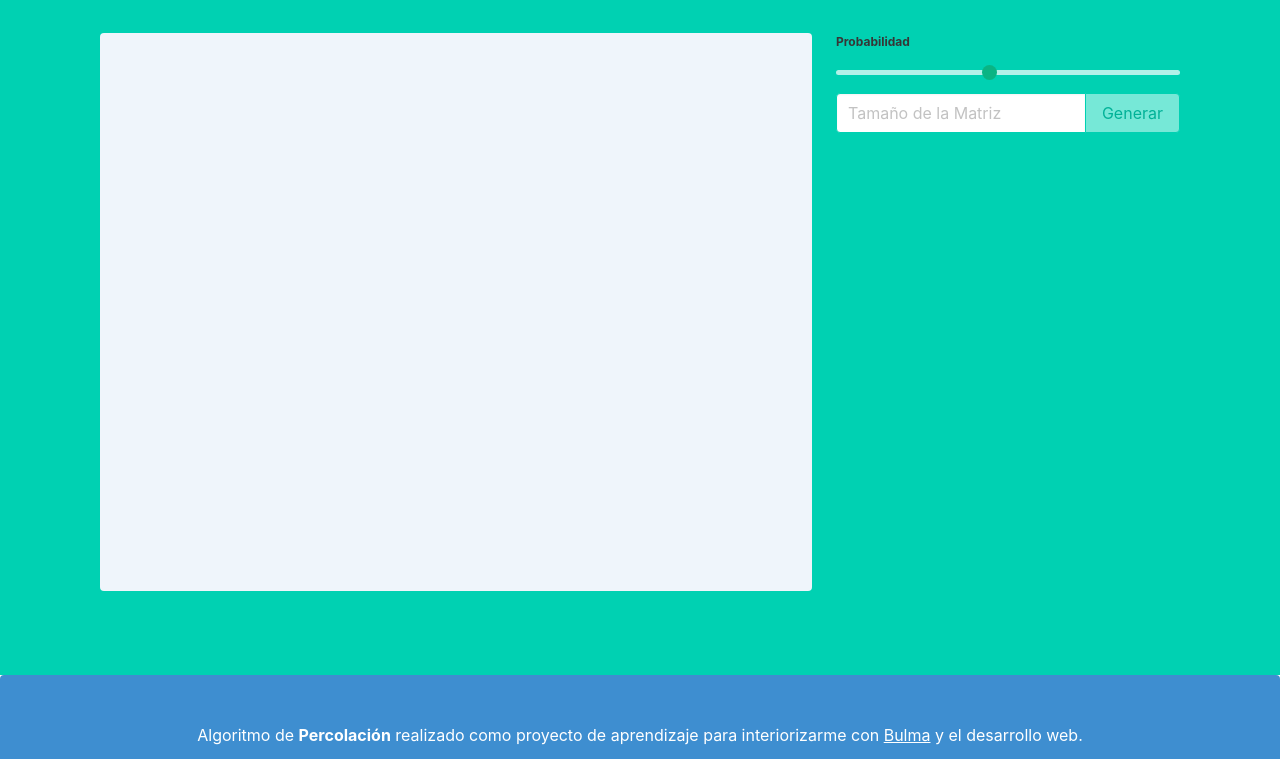
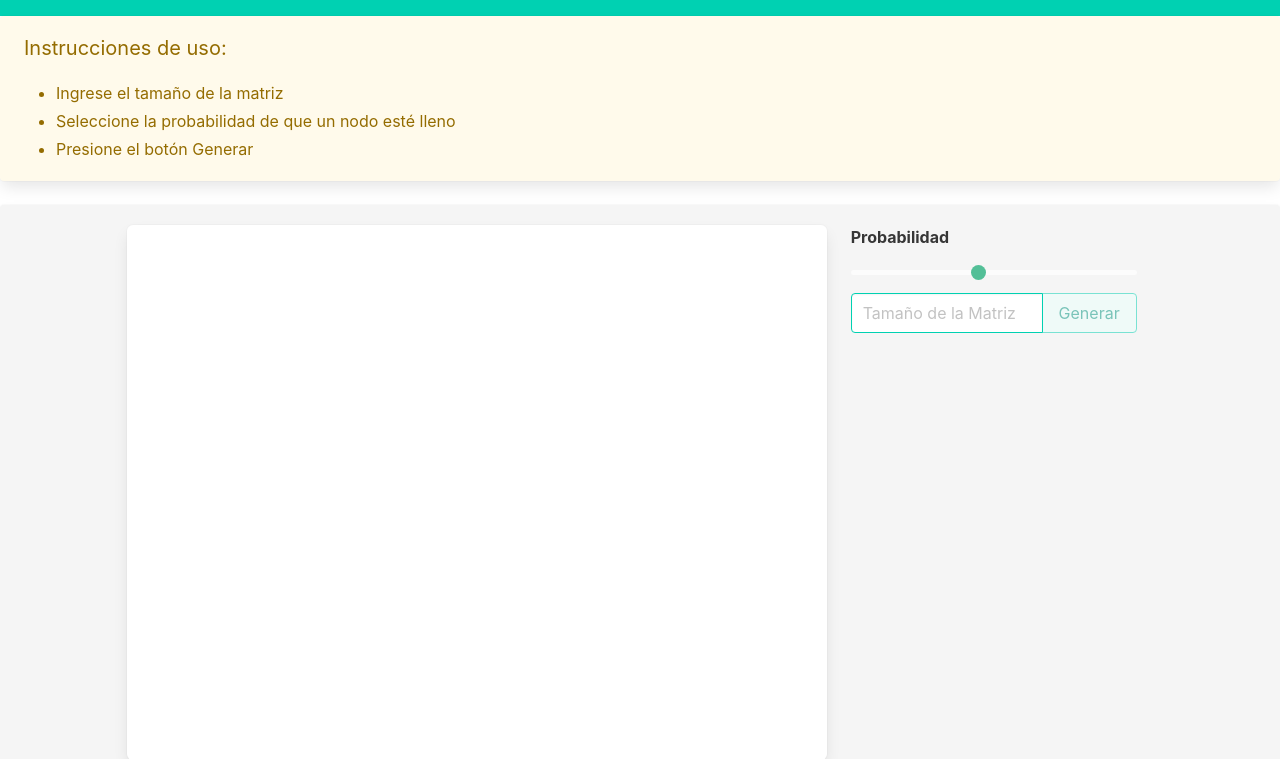
Before and after one commit to FCampo7/Percolacion-Web, a plain HTML site: page index.html in a window 1280 px wide. Shown: the part 116-875 px from the top of the page. Drawn offline with nearby package versions, Linux system fonts and the light colour scheme.

Commit message:
Cambios en el UI

```diff
--- a/css/gneral.css
+++ b/css/gneral.css
@@ -36,7 +36,8 @@
 	/* Sit on top of the screen */
 	z-index: 1;
 	/* Add a z-index if needed */
-	left: 50%;
+	left: 10%;
+	right: 10%;
 	/* Center the snackbar */
 	bottom: 30px;
 	/* 30px from the bottom */
@@ -45,6 +46,7 @@
 /* Show the snackbar when clicking on a button (class added with JavaScript) */
 .snackbar.show {
 	visibility: visible;
+	text-align: center;
 	/* Show the snackbar */
 	/* Add animation: Take 0.5 seconds to fade in and out the snackbar.
 	However, delay the fade out process for 2.5 seconds */
--- a/index.html
+++ b/index.html
@@ -4,7 +4,7 @@
 <head>
 	<meta charset="utf-8">
 	<meta name="viewport" content="width=device-width, initial-scale=1">
-	<title>Test Bulma percolación</title>
+	<title>Percolación</title>
 	<link rel="stylesheet" href="https://cdn.jsdelivr.net/npm/bulma@0.9.4/css/bulma.min.css">
 	<link rel="stylesheet" href="css/gneral.css">
 	<script src="src/Buttons.js"></script>
@@ -14,34 +14,47 @@
 <body>
 	<section class="hero is-primary">
 		<div class="hero-body">
-			<div class="container">
 			<h1 class="title">
 				Percolación
 			</h1>
-				<h2 class="subtitle">
-					Por: <strong>Francisco Luis Campo.</strong>
-				</h2>
-				<div class="tile is-ancestor m-5">
-					<div class="tile is-8">
+		</div>
+	</section>
+	<div class="box notification is-warning is-light">
+		<div class="content">
+			<p class="subtitle">
+				Instrucciones de uso:
+			</p>
+			<ul>
+				<li>Ingrese el tamaño de la matriz</li>
+				<li>Seleccione la probabilidad de que un nodo esté lleno</li>
+				<li>Presione el botón Generar</li>
+			</ul>
+		</div>
+	</div>
+	<div class="notification box">
+		<div class="tile is-ancestor">
+			<div class="tile is-1">
+			</div>
+			<div class="tile">
 				<div class="tile is-parent">
-							<article class="tile is-child notification is-info is-light">
-								<figure class="image is-5by4">
-									<canvas class="has-ratio" width="450" height="450" id="my-canvas"></canvas>
+					<article class="tile is-child box">
+						<figure class="image is-4by3">
+							<canvas class="has-ratio" width="300" height="300" id="my-canvas"></canvas>
 						</figure>
 					</article>
 				</div>
 			</div>
-					<div class="tile is-parent">
+			<div class="tile is-parent is-3">
 				<article class="tile is-child">
 					<div class="content">
 						<div class="field">
-									<label class="label is-small">Probabilidad</label>
+							<label class="label">Probabilidad</label>
 							<div class="control">
 								<input id="my-slider" type="range" min="1" max="10" value="5" class="slider">
 							</div>
 						</div>
 						<div class="field has-addons">
-									<div class="control">
+							<div class="control is-expanded">
 								<input id="my-input" type="number" class="input is-primary"
 									placeholder="Tamaño de la Matriz" oninput="activateButton()">
 							</div>
@@ -53,18 +66,11 @@
 					</div>
 				</article>
 			</div>
-				</div>
-				<div id="snackbarS" class="snackbar">
-					<button class="delete" onclick="hide('snackbarS')"></button>
-					Hay percolación
-				</div>
-				<div id="snackbarF" class="snackbar">
-					<button class="delete" onclick="hide('snackbarF')"></button>
-					No hay percolación
+			<div class="tile is-1">
 			</div>
 		</div>
 	</div>
-	</section>
+
 	<footer class="footer notification is-info">
 		<div class="content has-text-centered">
 			<p>
@@ -81,6 +87,14 @@
 			</a>
 		</div>
 	</footer>
+	<div id="snackbarS" class="snackbar">
+		<button class="delete" onclick="hide('snackbarS')"></button>
+		Hay percolación
+	</div>
+	<div id="snackbarF" class="snackbar">
+		<button class="delete" onclick="hide('snackbarF')"></button>
+		No hay percolación
+	</div>
 </body>
 
 </html>
```
Also changed, not shown: 1 other file. Lines whose indentation alone changed are shown as unchanged.
